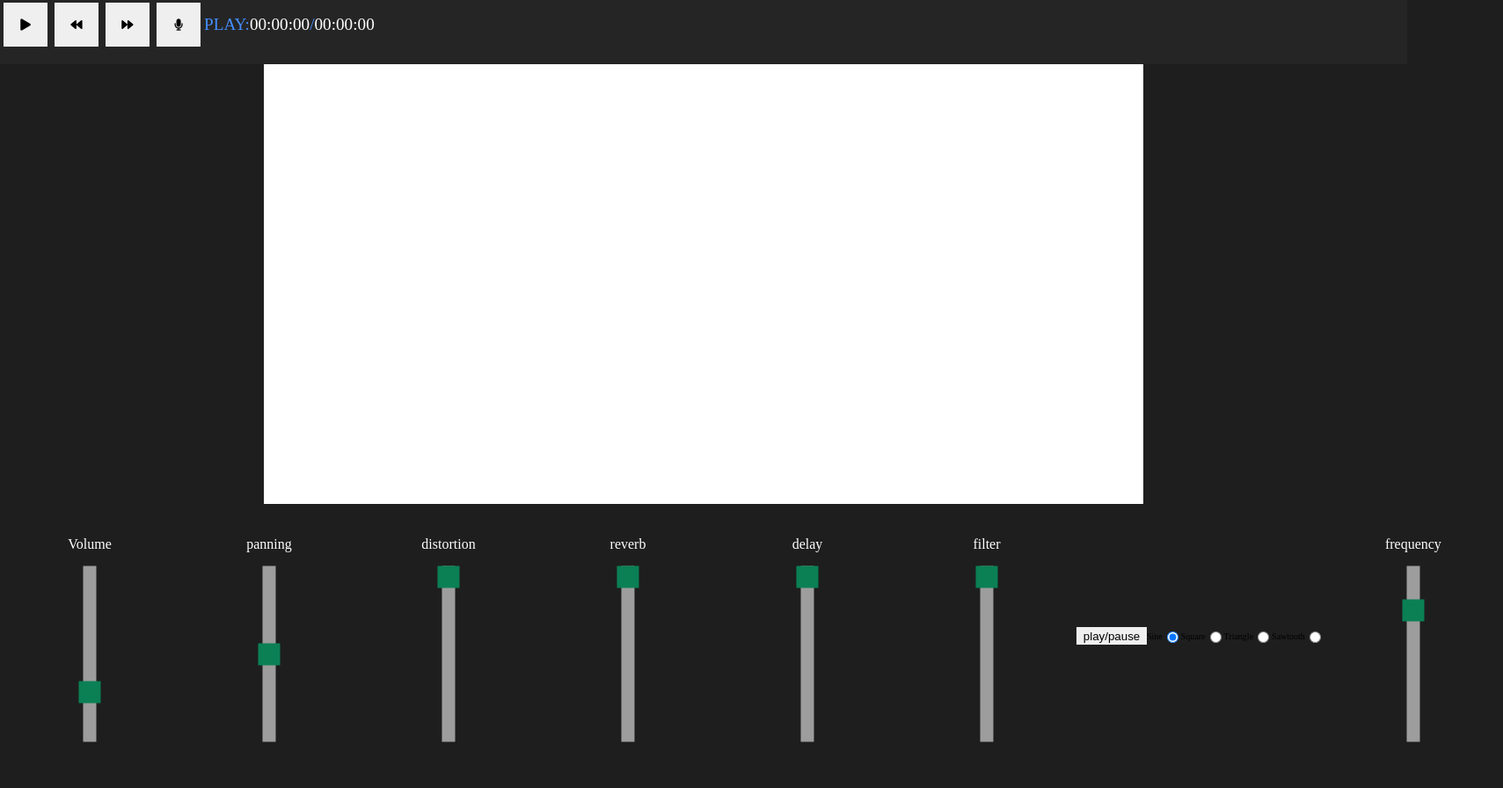
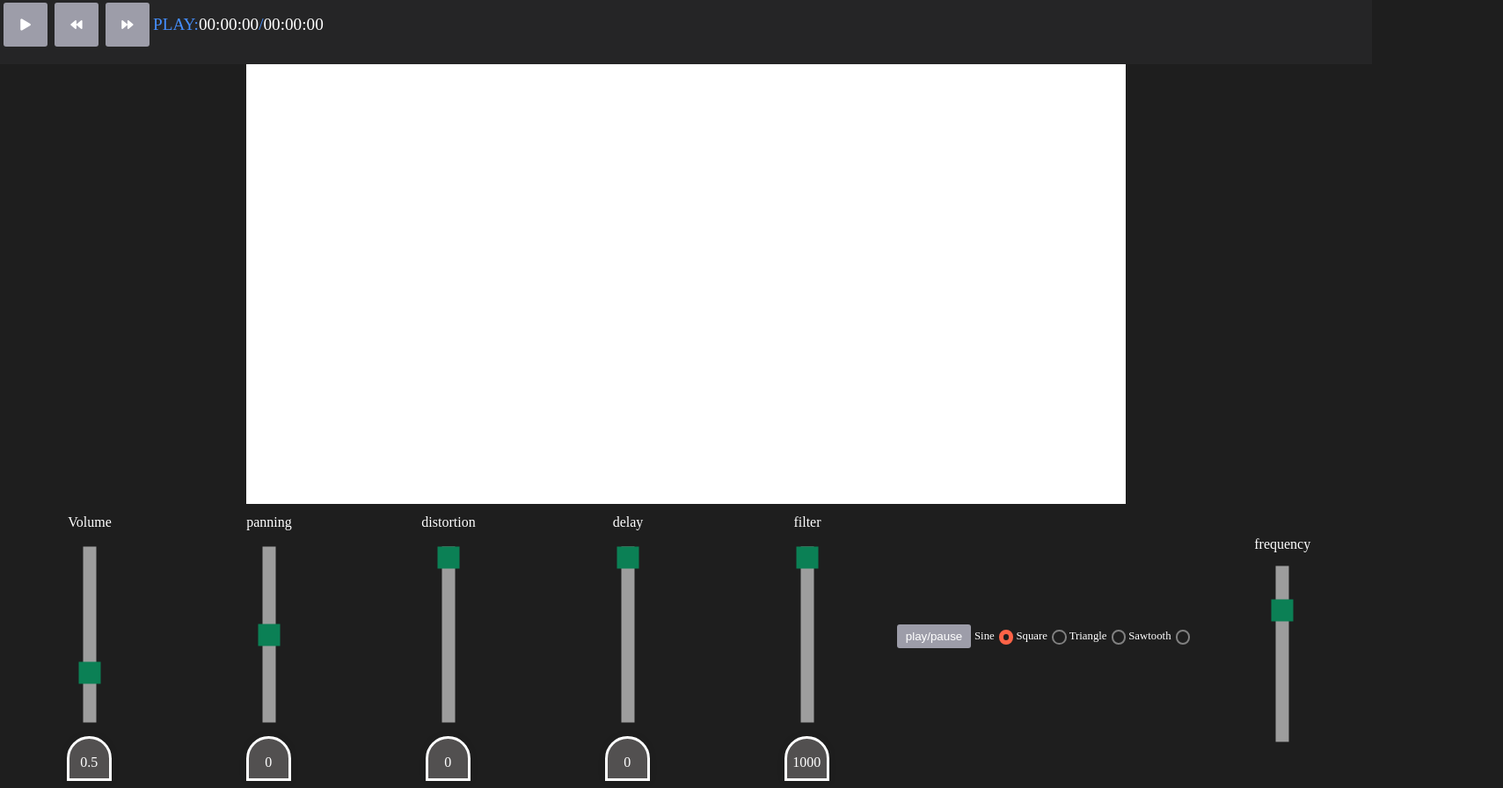
Before and after one commit to heywon0909/audio-mixer, a website: page index.html in a window 1280 px wide. Shown: the part 76-972 px from the top of the page at 88% size, 1709 px wide, since content can reach past the window. Before the commit the page ends 949 px from the top, so only its background shows below. Drawn offline with Linux system fonts and the light colour scheme.

Commit message:
음악 컨트롤 버튼 작업 완료 및 ui 수정

```diff
--- a/index.html
+++ b/index.html
@@ -33,9 +33,6 @@
           <button class="but" id="forward">
             <i class="fas fa-forward"></i>
           </button>
-          <button class="but">
-            <i class="fas fa-microphone"></i>
-          </button>
           </div>
           <div class="setting-container">
            PLAY:<span style="color:white" id="currentTime">00:00:00</span>/
@@ -50,33 +47,53 @@
         <div class="control-pannel">
         <!-- 소리 볼륨 -->
         <div class="control">
+        <div class="control-title">
         <h1>Volume</h1>
+        </div>
         <input type="range" id="volume" min="-1" max="1" value="0.5" step="0.1">
+        <div class="sliderValue">
+          <span class="show">0.5</span>
+        </div>
         </div>
         <!-- 스테레오 패닝 -->
         <div class="control">
-         <h1>panning</h1>
+        <div class="control-title">
+        <h1>panning</h1>
+        </div>
         <input type="range" id="panner" min="-1" max="1" value="0" step="0.01">
+        <div class="sliderValue">
+          <span class="show">0</span>
+        </div>
         </div>
         <!--왜곡-->
         <div class="control">
+         <div class="control-title">
           <h1>distortion</h1>
+        </div>
          <input type="range" id="distortion" min="0" max="1" value="0" step="0.01">
+         <div class="sliderValue">
+          <span class="show">0</span>
         </div>
-         <!--리버브-->
+        </div>
+        <!-- 딜레이 -->
         <div class="control">
-          <h1>reverb</h1>
-         <input type="range" id="reverb" min="0" max="1" value="0" step="0.01">
+          <div class="control-title">
+          <h1>delay</h1>
         </div>
-            <!-- 딜레이 -->
-          <div class="control">
-          <h1>delay</h1>
          <input type="range" id="delay" min="0" max="1" step="0.01" value="0">
+          <div class="sliderValue">
+          <span class="show">0</span>
+        </div>
         </div>
          <!--필터-->
         <div class="control">
+        <div class="control-title">
           <h1>filter</h1>
+        </div>
          <input type="range" id="filter" min="0" max="22050" step="1000" value="350">
+         <div class="sliderValue">
+          <span class="show">1000</span>
+        </div>
         </div>
         <!-- 파형 설정 -->
         <div id="oscillator">
--- a/index.js
+++ b/index.js
@@ -25,13 +25,15 @@ function setAudioFile(file) {
     source.loop = false;
 
     const gainNode = context.createGain();
+    gainNode.gain.value = 0.5;
     const pannerOptions = { pan: 0 };
     const panner = new StereoPannerNode(context, pannerOptions);
     const distortion = context.createWaveShaper();
     const biquadFilter = context.createBiquadFilter();
     let musicDelay = context.createDelay(5.0);
-    const convolverNode = context.createConvolver();
-    convolverNode.buffer = buffer;
+
+
+    setMusicTimeInfo(0.0, buffer.duration.toFixed(2));
 
     // 사운드 수정하기
     let fast_rate = 1;
@@ -50,24 +52,24 @@ function setAudioFile(file) {
     const volumeControl = document.getElementById("volume");
     volumeControl.addEventListener(
       "input",
-      function (event) {
-        gainNode.gain.value = event.target.value;
+      function () {
+        gainNode.gain.setValueAtTime(this.value, context.currentTime);
+        this.nextElementSibling.querySelector('span').textContent = this.value;
+        gainNode.connect(context.destination);
         source.connect(gainNode);
-        gainNode.connect(context.destination);
-      },
-      false
-    );
+      });
 
-    const reverbControl = document.getElementById("reverb");
-    reverbControl.addEventListener("input", function () {
-      convolverNode.gain.value = this.value;
-    });
+    // const reverbControl = document.getElementById("reverb");
+    // reverbControl.addEventListener("input", function () {
+    //   convolverNode.gain.value = this.value;
+    // });
 
     // 스테레오 패닝
 
     const pannerControl = document.getElementById("panner");
     pannerControl.addEventListener("input", function () {
       panner.pan.value = this.value;
+      this.nextElementSibling.querySelector('span').textContent = this.value;
     });
 
     let oscillatorNode = null;
@@ -101,20 +103,24 @@ function setAudioFile(file) {
       .getElementById("distortion")
       .addEventListener("input", function () {
         let val = parseInt(this.value * 500);
+        this.nextElementSibling.querySelector('span').textContent =val;
         distortion.curve = makeDistortionCurve(val);
         distortion.oversample = "4x";
+
       });
 
     document.getElementById("filter").addEventListener("input", function () {
       biquadFilter.type = "lowshelf";
       biquadFilter.frequency.value = this.value;
       biquadFilter.gain.setValueAtTime(10, context.currentTime);
+      this.nextElementSibling.querySelector('span').textContent = this.value;
+
     });
 
     document.getElementById("delay").addEventListener("input", function () {
       source.stop();
       musicDelay.delayTime.setValueAtTime(this.value, context.currentTime + 2);
-
+       this.nextElementSibling.querySelector('span').textContent = this.value;
       if (this.value > 0) {
         source = context.createBufferSource();
         source.buffer = buffer;
@@ -123,12 +129,13 @@ function setAudioFile(file) {
           source.playbackRate.value = fast_rate;
         }
 
+
         source
           .connect(gainNode)
           .connect(panner)
+          .connect(distortion)
           .connect(musicDelay)
           .connect(biquadFilter)
-          .connect(convolverNode)
           .connect(context.destination);
         source.start(0);
         setAudioVisualization(source, context);
@@ -154,15 +161,18 @@ function setAudioFile(file) {
           }
 
           timerSetting = setTimeout(function run() {
-            let currentTime =
-              fast_rate > 1 && fast_rate < 1
-                ? context.currentTime.toFixed(2) * fast_rate
-                : context.currentTime.toFixed(2);
+            let rate = Math.ceil(source.playbackRate.value)
+            let currentTime = context.currentTime.toFixed(2);
             let stopTime = buffer.duration.toFixed(2);
-            if (currentTime >= 0 && currentTime <= stopTime) {
+            if (rate > 1 || rate < 1) {
+              clearTimeout(timerSetting);
+              document.querySelector('.setting-container').style = 'display:none';
+            }
+            if (Number(currentTime) <= Number(stopTime)) {
               setMusicTimeInfo(currentTime, stopTime);
               setTimeout(run, 100);
             } else {
+              setMusicTimeInfo(currentTime, stopTime);
               clearTimeout(timerSetting);
             }
           }, 100);
@@ -171,14 +181,16 @@ function setAudioFile(file) {
       false
     );
 
+
      source
     .connect(gainNode)
     .connect(panner)
+    .connect(distortion)
     .connect(musicDelay)
     .connect(biquadFilter)
-      .connect(convolverNode)
     .connect(context.destination);
      setAudioVisualization(source, context);
+
   });
 }
 function printTime(from, to) {
@@ -251,5 +263,5 @@ function getTimeStamp(time) {
   let min = parseInt((time % 3600) / 60);
   let sec = parseInt((time % 3600) % 60);
 
-  return `${hour}:${min < 10 ? `0${min}` : min}:${sec < 10 ? `0${sec}` : sec-}`;
+  return `${hour}:${min < 10 ? `0${min}` : min}:${sec < 10 ? `0${sec}` : sec}`;
 }
--- a/styles/app.css
+++ b/styles/app.css
@@ -218,3 +218,109 @@ input[type="range"]::-moz-range-thumb {
   background: #04aa6d;
   cursor: pointer;
 }
+
+.sliderValue{
+  position: relative;
+  width: 100%;
+}
+.sliderValue span{
+  position: absolute;
+  height: 45px;
+  width: 45px;
+  transform: translateX(-70%) scale(0);
+  font-weight: 500;
+  top: -40px;
+  line-height: 55px;
+  z-index: 2;
+  color: #fff;
+  transform-origin: bottom;
+  transition: transform 0.3s ease-in-out;
+}
+.sliderValue span.show{
+  transform: translateX(-70%) scale(1);
+}
+.sliderValue span {
+    position: absolute;
+    height: 45px;
+    width: 45px;
+    transform: translateX(-70%) scale(0);
+    font-weight: 500;
+    top: 59px;
+    font-size: 1rem;
+    line-height: 59px;
+    z-index: 2;
+    color: #fff;
+    transform-origin: bottom;
+    transition: transform 0.3s ease-in-out;
+    text-align: center;
+}
+.sliderValue span:after {
+    position: absolute;
+    content: '';
+    height: 100%;
+    width: 100%;
+    background: #525050;
+    border: 3px solid #fff;
+    z-index: -1;
+    left: 50%;
+    transform: translateX(-50%);
+    box-shadow: 0px 0px 8px rgb(0 0 0 / 10%);
+    border-top-left-radius: 50%;
+    border-top-right-radius: 50%;
+}
+.sliderValue {
+    position: relative;
+    width: 100%;
+    left: 54%;
+}
+.control-title{
+  height: 70px;
+}
+
+[type="radio"] {
+  vertical-align: middle;
+  appearance: none;
+  border: max(2px, 0.1em) solid gray;
+  border-radius: 50%;
+  width: 1.25em;
+  height: 1.25em;
+  transition: border 0.5s ease-in-out;
+}
+
+[type="radio"]:checked {
+  border: 0.4em solid tomato;
+}
+
+[type="radio"]:focus-visible {
+  outline-offset: max(2px, 0.1em);
+  outline: max(2px, 0.1em) dotted tomato;
+}
+
+[type="radio"]:hover {
+  box-shadow: 0 0 0 max(4px, 0.2em) lightgray;
+  cursor: pointer;
+}
+
+label{
+    font-size: 0.8rem;
+    color: white;
+}
+
+button{
+    background: #9d9da9;
+    width: 84px;
+    height: 27px;
+    padding: 2px 2px;
+    border-radius: 3px;
+    margin-right: 4px;
+    color: white;
+    font-weight: 400;
+}
+
+button:hover{
+  background:gray;
+}
+button#oscillator_control{
+  width: 84px;
+  height: 27px;
+}
```
Lines whose indentation alone changed are shown as unchanged.
